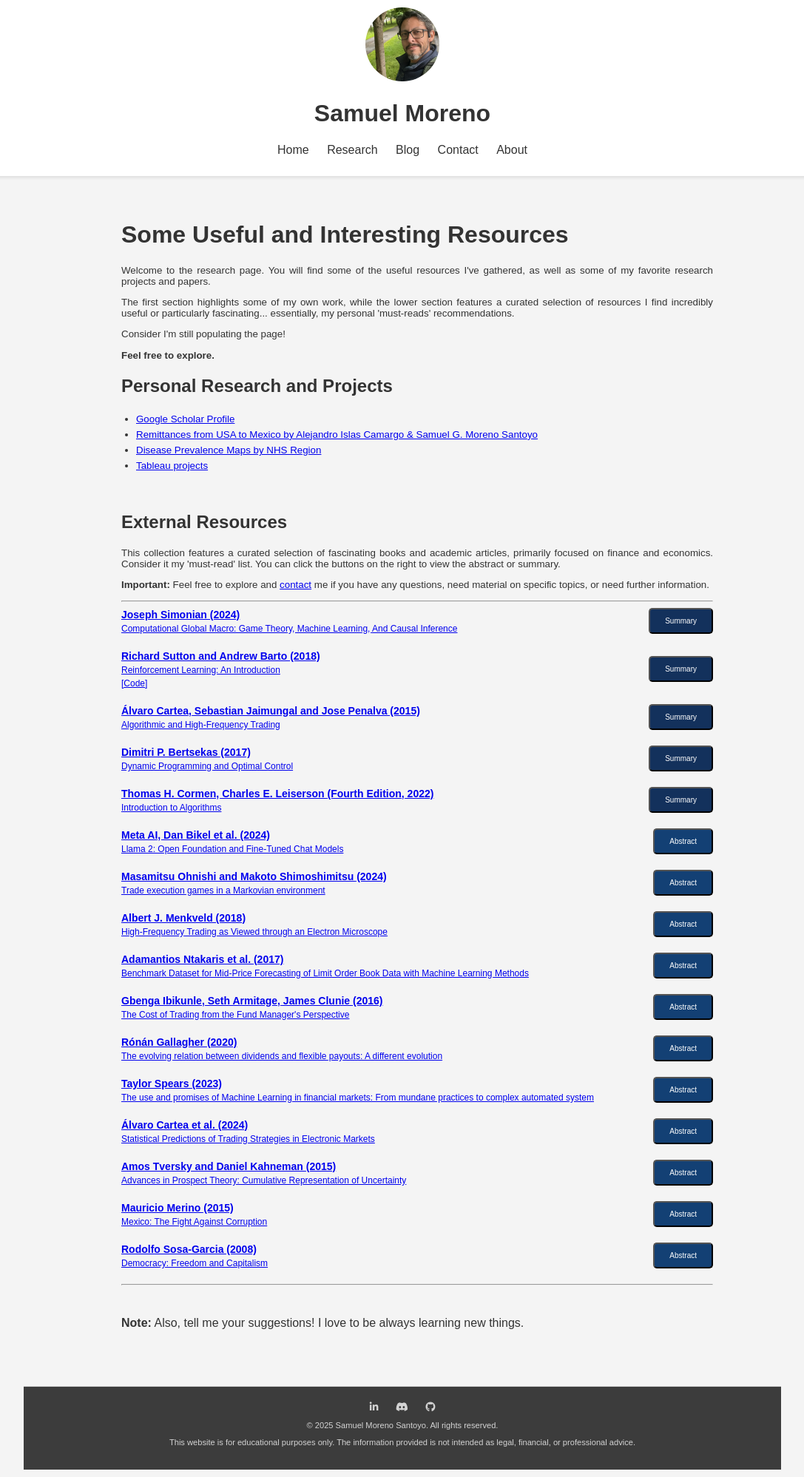
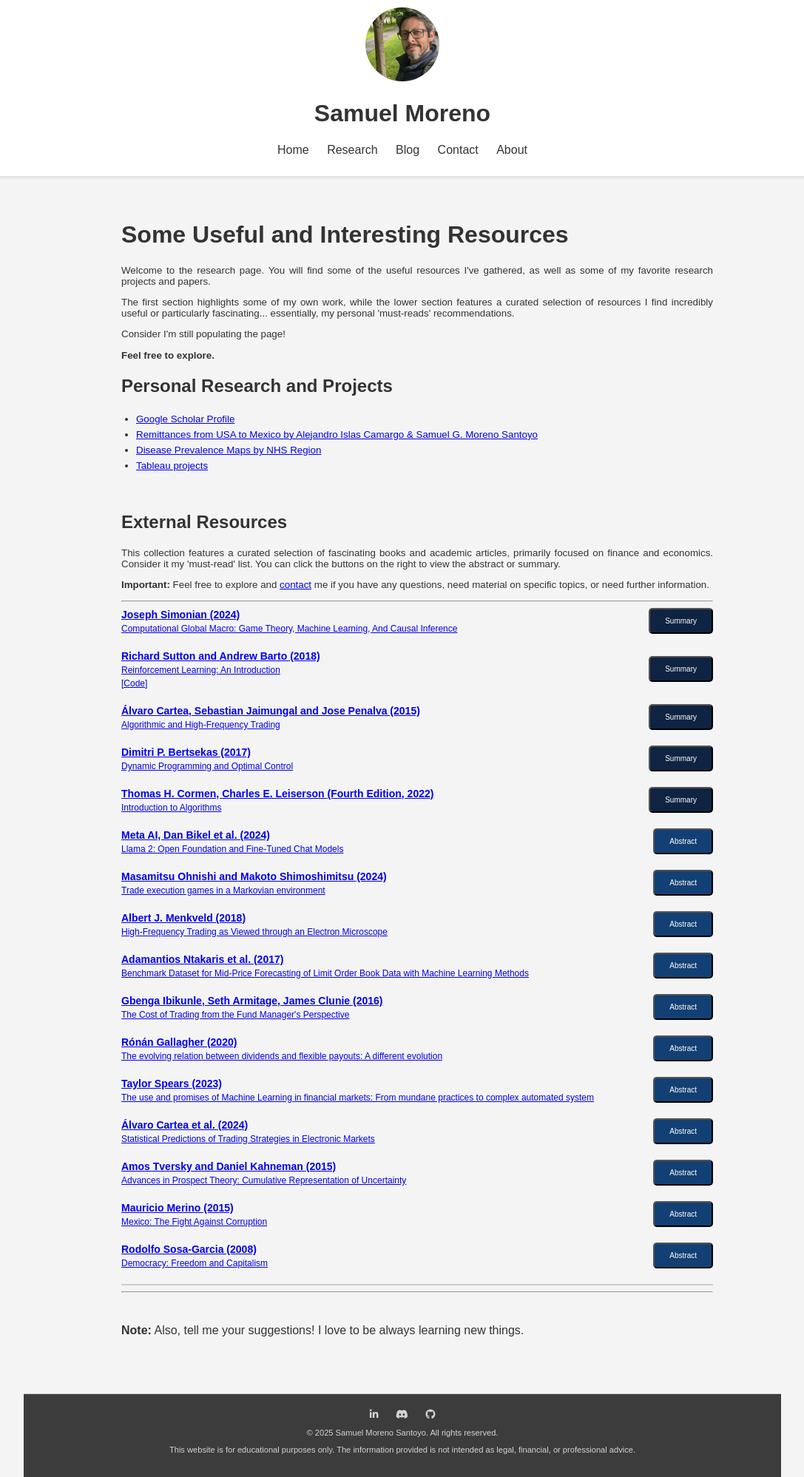
Before and after one commit to GregSom-MSc/GregSom-MSc.github.io, a Jekyll site: the page built from research.html, in a window 1280 px wide. Shown: the whole page at 74% size, without its empty margins (96-1183 px from the left). Built offline with Jekyll 4.4.1, drawn with Linux system fonts in a browser that asks for light colours.

Commit message:
color of cutton and new border

```diff
--- a/Get_Books.js
+++ b/Get_Books.js
@@ -34,7 +34,7 @@ fetch('sm_Books.json')
             abstractButton.textContent = "Summary";
             abstractButton.style.fontSize = "10px"; // Reduced font size
             abstractButton.style.marginLeft = "10px";
-            abstractButton.style.backgroundColor = "#13315C"; // Darker blue background, background-color, see comparison: #134074 #13315C
+            abstractButton.style.backgroundColor = "#0E2442"; // Darker blue background, background-color, see comparison: #134074 #0E2442
             abstractButton.style.color = "white"; // White text ; color: white;
             abstractButton.style.cursor = "pointer"; // changes to pointer at hover
             abstractButton.style.padding = "10px 20px";
--- a/research.html
+++ b/research.html
@@ -51,7 +51,7 @@ title: Research
         <div id="resources"></div>
 
         <script src="Get_Books.js"></script>
-
+        <hr style="border: 1px solid #ccc;">
         <script src="Get_Articles.js"></script>
 
 
```
